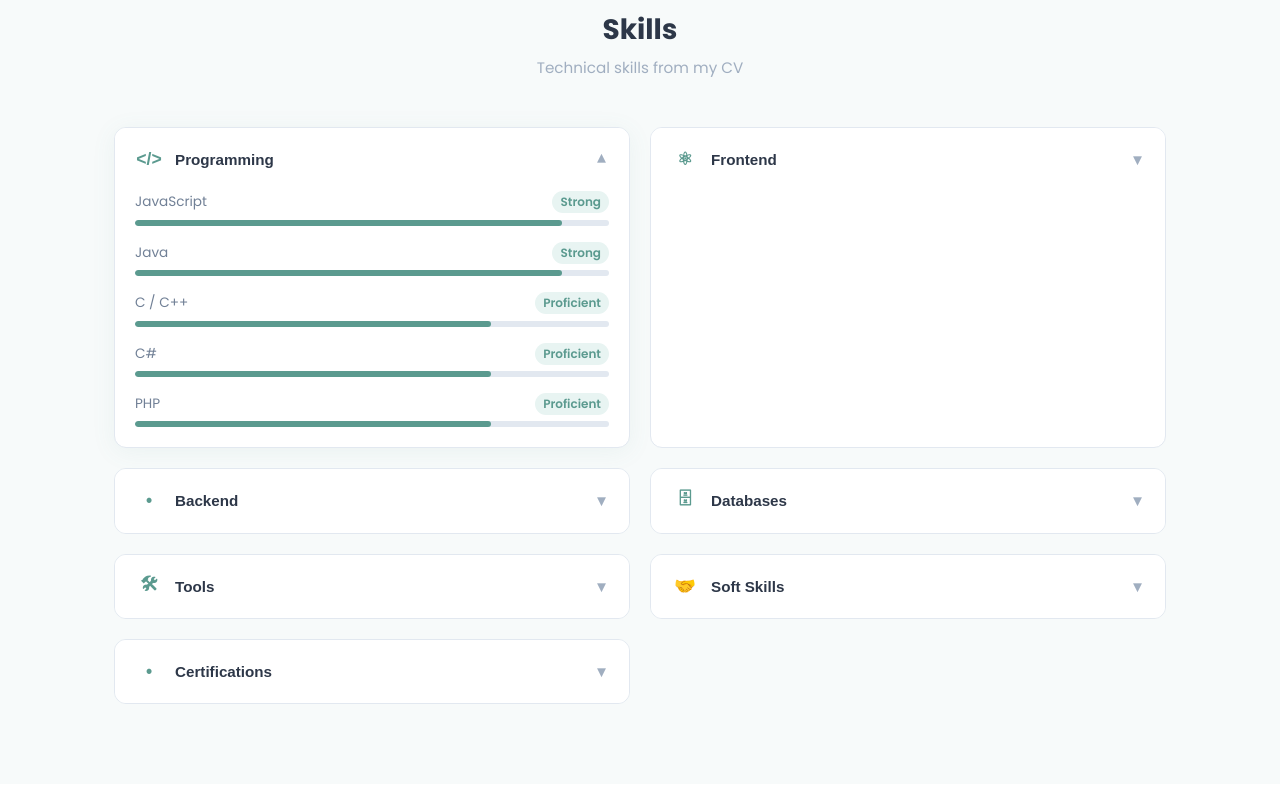
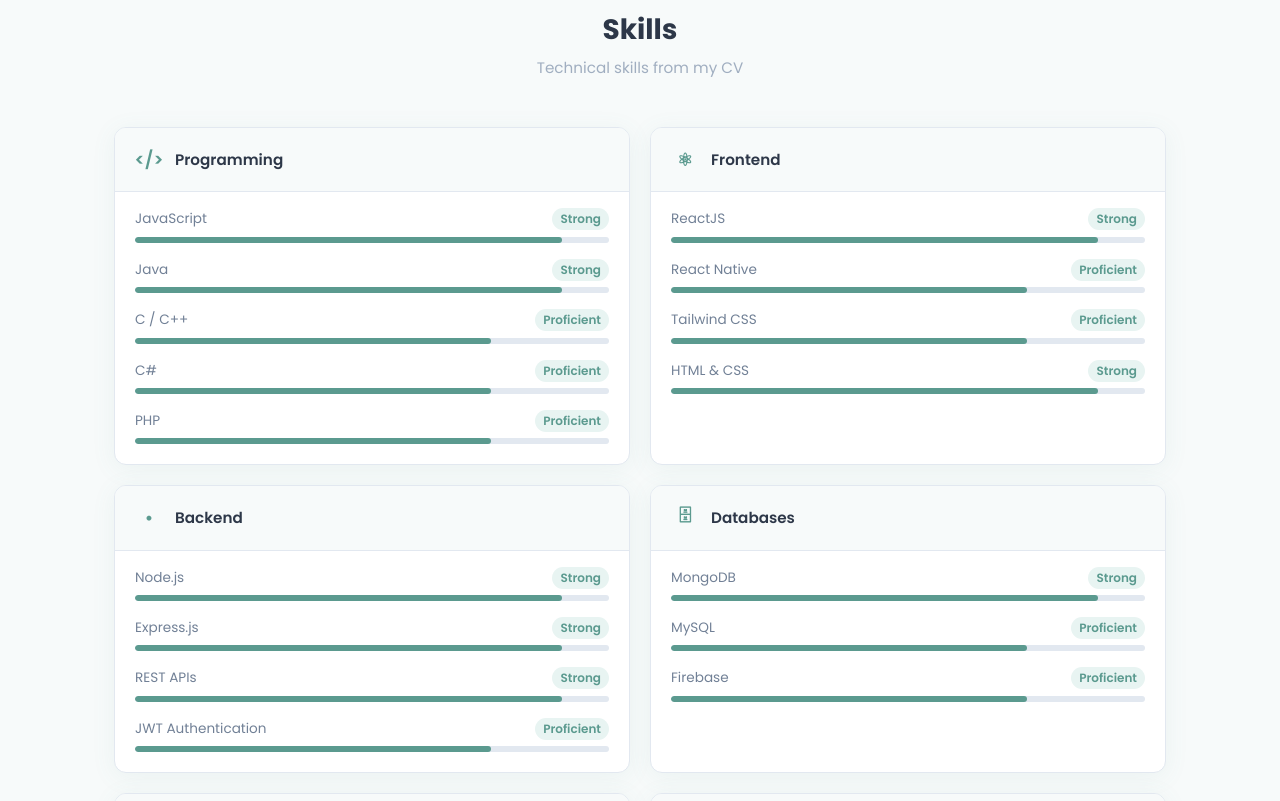
Before and after one commit to RajeevniUmapathisivam/portfolio, a React (Create React App) app: page / in a window 1280 px wide. Shown: the part 1460-2261 px from the top of the page. Built offline with nearby package versions, Linux system fonts and the light colour scheme.

Commit message:
fix: show all skill categories expanded by default
Co-authored-by: Cursor <cursoragent@cursor.com>

```diff
--- a/src/App.css
+++ b/src/App.css
@@ -396,11 +396,35 @@
   margin-top: 0.25rem;
 }
 
-/* ── Skills accordion ── */
+/* ── Skills (always visible) ── */
 .skills-grid {
   display: grid;
   grid-template-columns: repeat(2, 1fr);
   gap: 1.25rem;
+}
+
+.skill-card {
+  border: 1px solid var(--border);
+  border-radius: 12px;
+  overflow: hidden;
+  background: var(--card);
+  box-shadow: var(--shadow);
+}
+
+.skill-card-header {
+  display: flex;
+  align-items: center;
+  gap: 0.75rem;
+  padding: 1.1rem 1.25rem;
+  font-size: 0.95rem;
+  font-weight: 600;
+  color: var(--text);
+  background: var(--bg-alt);
+  border-bottom: 1px solid var(--border);
+}
+
+.skill-card-body {
+  padding: 1rem 1.25rem 1.25rem;
 }
 
 .skill-list-plain {
--- a/src/components/Skills.js
+++ b/src/components/Skills.js
@@ -1,10 +1,7 @@
-import { useState } from "react";
 import { skillCategories, LEVEL_WIDTH } from "../data/portfolio";
 import { AccordionIcon } from "./Icons";
 
 export default function Skills() {
-  const [openSkill, setOpenSkill] = useState("programming");
-
   return (
     <section id="skills" className="section section-alt">
       <div className="container">
@@ -14,24 +11,12 @@ export default function Skills() {
         </div>
         <div className="skills-grid">
           {skillCategories.map((cat) => (
-            <div
-              key={cat.id}
-              className={`accordion ${openSkill === cat.id ? "open" : ""}`}
-            >
-              <button
-                type="button"
-                className="accordion-header"
-                onClick={() => setOpenSkill(openSkill === cat.id ? "" : cat.id)}
-                aria-expanded={openSkill === cat.id}
-              >
+            <div key={cat.id} className="skill-card">
+              <div className="skill-card-header">
                 <AccordionIcon type={cat.id} />
                 {cat.label}
-                <span className="accordion-chevron" aria-hidden="true">
-                  ▼
-                </span>
-              </button>
-              {openSkill === cat.id && (
-                <div className="accordion-body">
+              </div>
+              <div className="skill-card-body">
                 {cat.listOnly ? (
                   <ul className="skill-list-plain">
                     {cat.skills.map((s) => (
@@ -55,7 +40,6 @@ export default function Skills() {
                   ))
                 )}
               </div>
-              )}
             </div>
           ))}
         </div>
```
Lines whose indentation alone changed are shown as unchanged.
